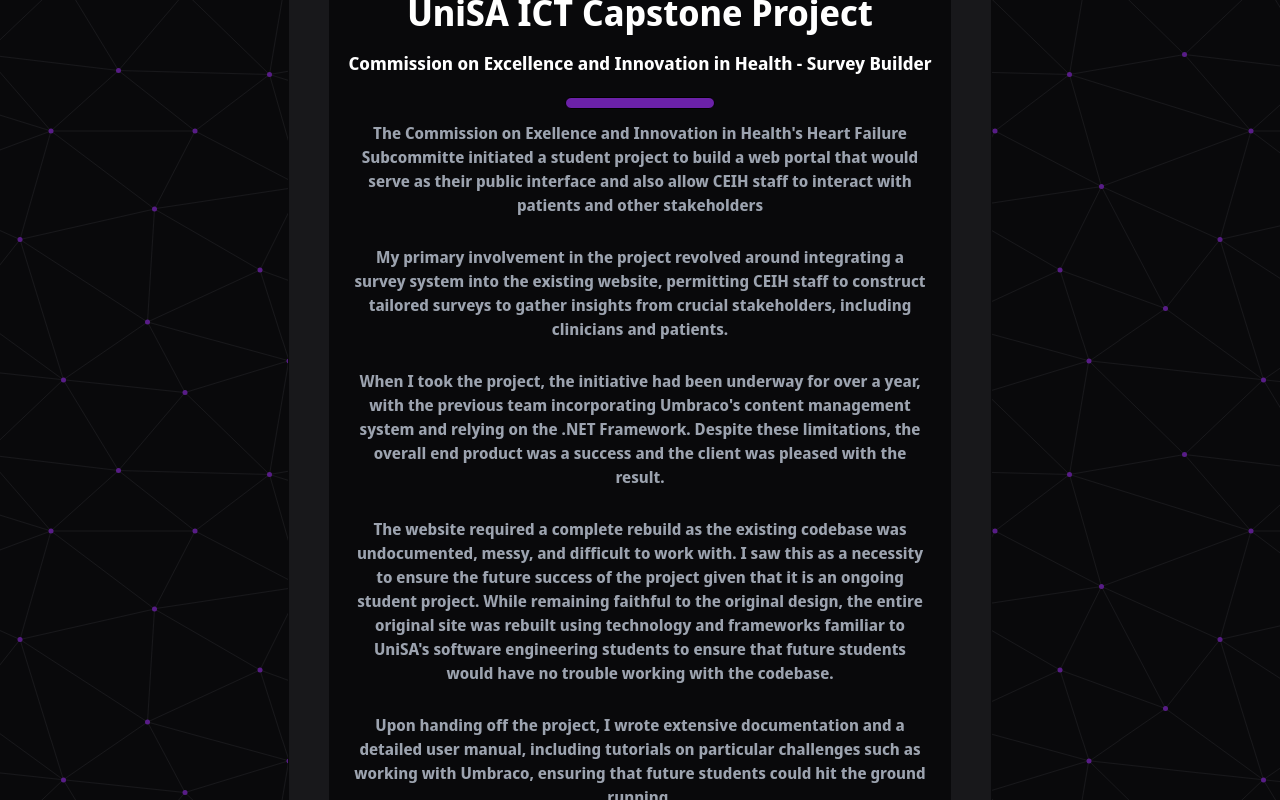
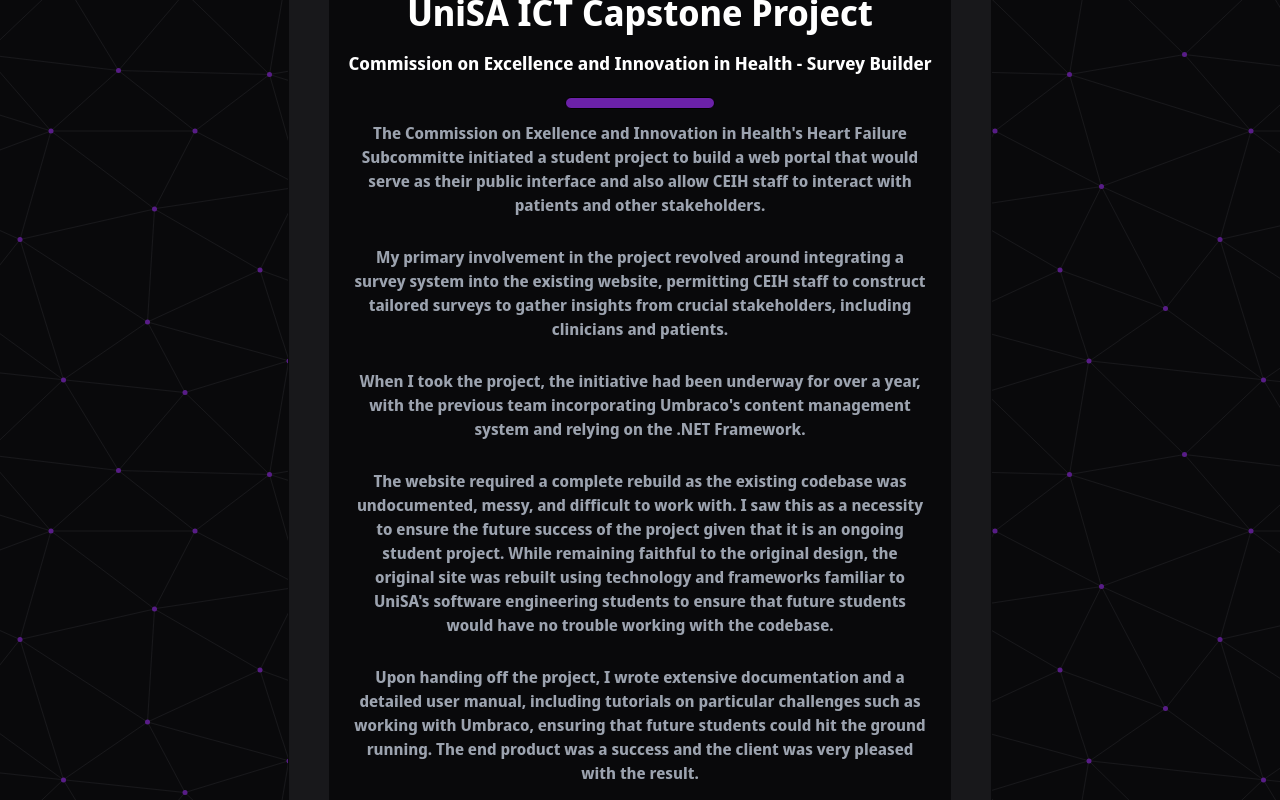
Before and after one commit to atavis94/AtavisPortfolio, a Next.js app in the folder atavisdev/: page /projects/ceih in a window 1280 px wide. Shown: the part 860-1660 px from the top of the page. Built offline with nearby package versions, Linux system fonts and the light colour scheme.

Commit message:
Update ceih description

```diff
--- a/atavisdev/app/navigation.tsx
+++ b/atavisdev/app/navigation.tsx
@@ -3,7 +3,7 @@
 import Link from 'next/link';
 import githubIcon from '../resources/github.png';
 import linkedinIcon from '../resources/linkedin128x2.png';
-import { useEffect, useState, useRef } from 'react';
+import { useEffect, useState, useRef, useCallback } from 'react';
 
 
 
@@ -19,7 +19,7 @@
     };
 
 
-    const handleScroll = () => {
+    const handleScroll = useCallback(() => {
       const currentScrollPos = window.scrollY;
 
       // Check if the screen width is less than 768px
@@ -31,15 +31,15 @@
       }
 
       setPrevScrollPos(currentScrollPos);
-    };
+    }, [prevScrollPos, visible]);
 
     // Handle displaying the navbar on scroll.
     useEffect(() => {
       window.addEventListener('scroll', handleScroll);
 
       return () => window.removeEventListener('scroll', handleScroll);
+    }, [handleScroll]);
 
-    }, [prevScrollPos, visible, handleScroll]);
 
     // CLose the mobile menu when the user clicks outside of it.
     useEffect(() => {
@@ -59,7 +59,7 @@
       return () => {
         document.removeEventListener('click', handleClickOutside);
       };
-    }, [isMobileMenuOpen]);
+    }, [isMobileMenuOpen, toggleMobileMenu]);
 
   return (
   <>
--- a/atavisdev/app/projects/ceih/page.tsx
+++ b/atavisdev/app/projects/ceih/page.tsx
@@ -22,18 +22,17 @@
         "UniSA ICT Capstone Project",
         "Commission on Excellence and Innovation in Health - Survey Builder",
         [`The Commission on Exellence and Innovation in Health's Heart Failure Subcommitte initiated a student project to build a web portal
-        that would serve as their public interface and also allow CEIH staff to interact with patients and other stakeholders`,
+        that would serve as their public interface and also allow CEIH staff to interact with patients and other stakeholders.`,
         `My primary involvement in the project revolved around integrating a survey system into the existing website, permitting CEIH staff to construct tailored surveys
             to gather insights from crucial stakeholders, including clinicians and patients.`,
-        `When I took the project, the initiative had been underway for over a year, with the previous team incorporating Umbraco's content management system and relying on the .NET Framework.
-        Despite these limitations, the overall end product was a success and the client was pleased with the result.`,
+        `When I took the project, the initiative had been underway for over a year, with the previous team incorporating Umbraco's content management system and relying on the .NET Framework.`,
         `The website required a complete rebuild as the existing codebase was undocumented, messy, and difficult to work with. I saw this as a necessity to
-        ensure the future success of the project given that it is an ongoing student project. While remaining faithful to the original design, the entire
+        ensure the future success of the project given that it is an ongoing student project. While remaining faithful to the original design, the
         original site was rebuilt using technology and frameworks familiar to UniSA's software engineering students to ensure that future students would have no trouble working with the codebase.`,
         `Upon handing off the project, I wrote extensive documentation and a detailed user manual, including tutorials on particular challenges such as working with Umbraco,
-        ensuring that future students could hit the ground running.`,
+        ensuring that future students could hit the ground running. The end product was a success and the client was very pleased with the result.`,
         `Unfortunately, the project is an ongoing work in progress and is not available for live interaction.`],
-        [".Net Framework", "C#", "JavaScript", "Umbraco CMS", "SQLite", "Bootstrap V5"]
+        [".Net Framework", "C#", "JavaScript", "Umbraco CMS", "SQLite", "Bootstrap V5", "CSS", "HTML"]
     ]
 
 return (
```
